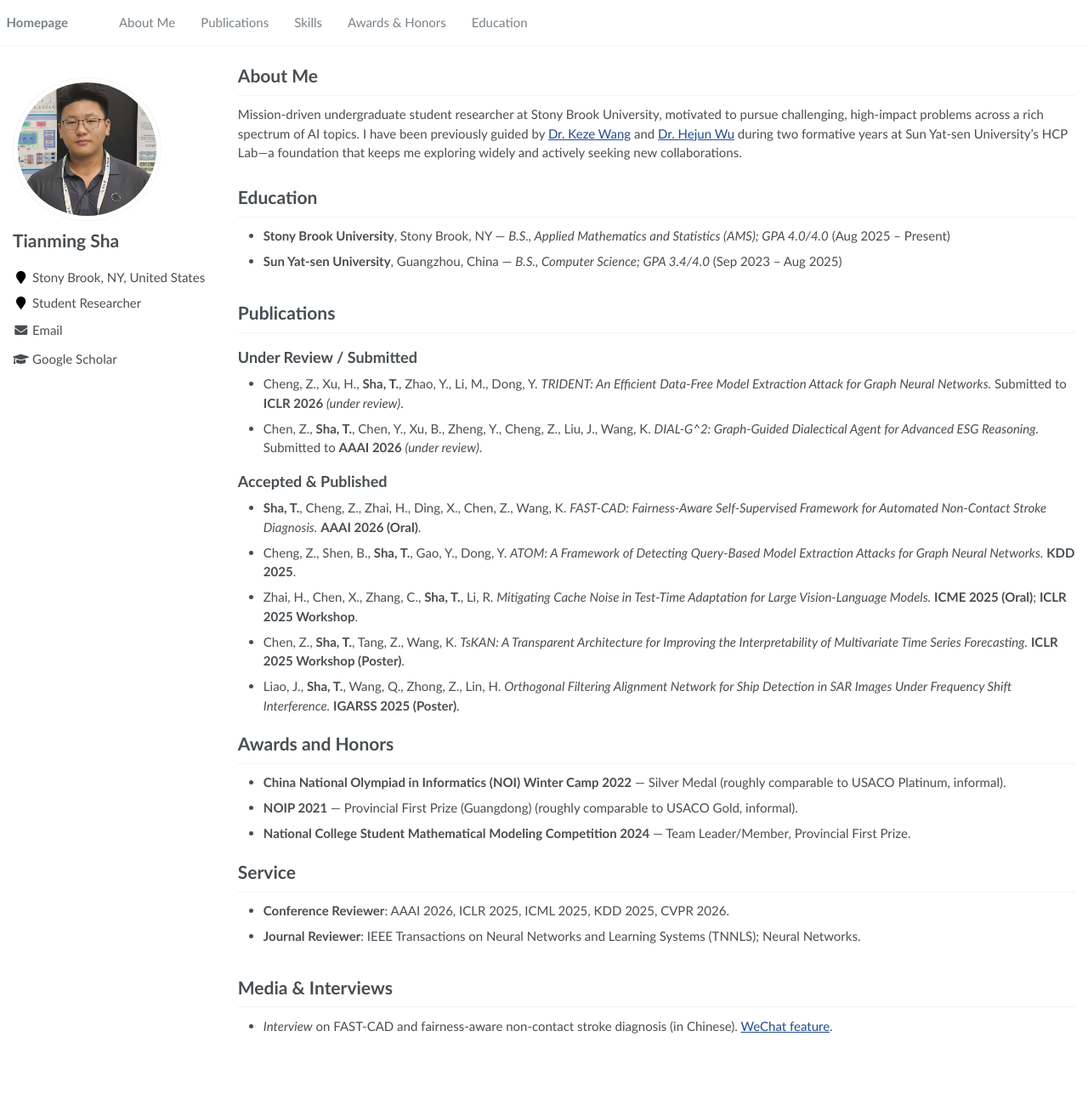
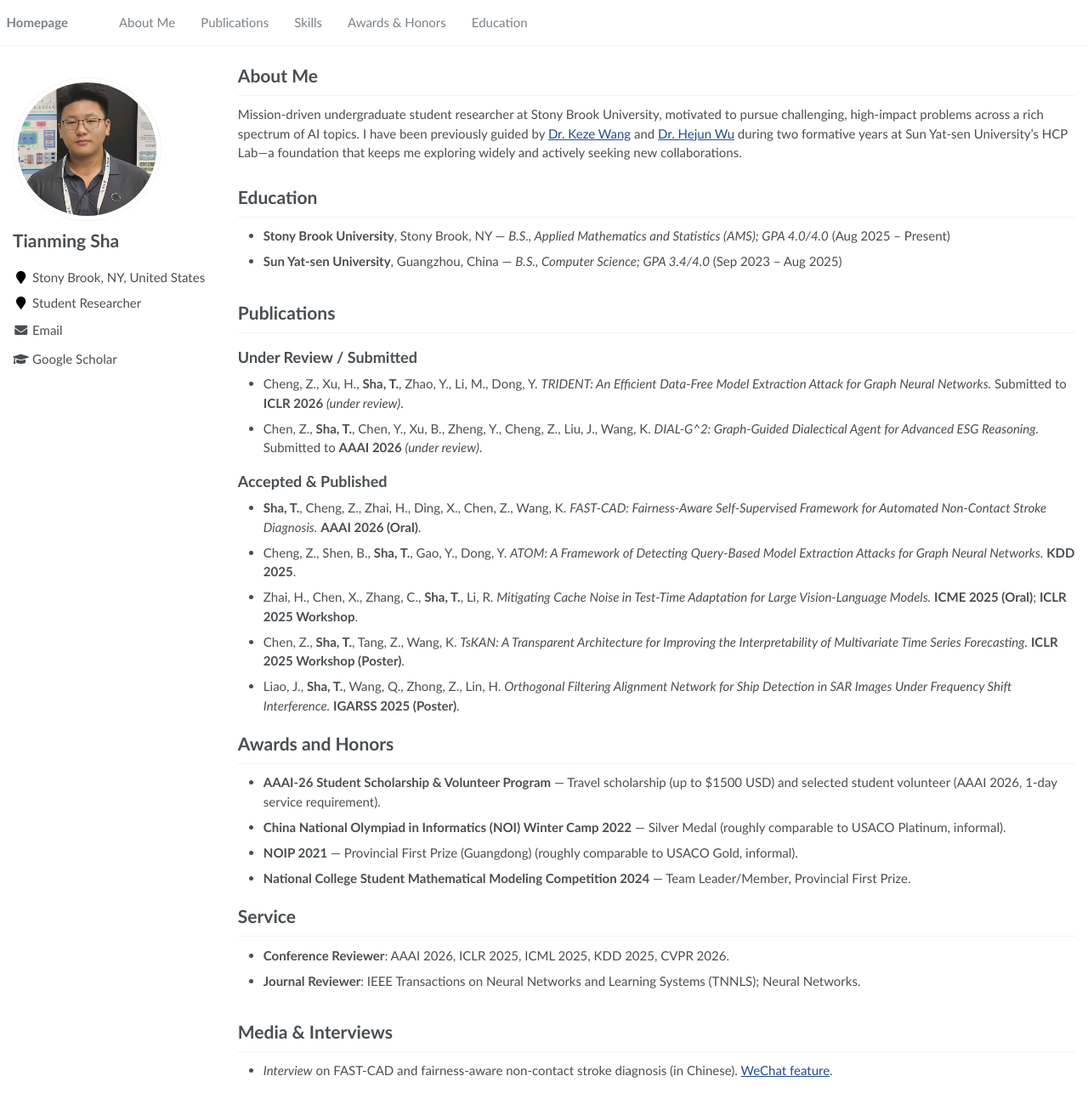
Before and after one commit to shatianming5/shatianming5.github.io, a Jekyll site: the page built from _pages/about.md, in a window 1280 px wide and 1286 px high. Shown: the whole window at 85% size. Built offline with Jekyll 4.4.1, drawn with Linux system fonts in a browser that asks for light colours.

Commit message:
Update about.md

```diff
--- a/_pages/about.md
+++ b/_pages/about.md
@@ -35,6 +35,7 @@ Mission-driven undergraduate student researcher at Stony Brook University, motiv
 - Liao, J., **Sha, T.**, Wang, Q., Zhong, Z., Lin, H. *Orthogonal Filtering Alignment Network for Ship Detection in SAR Images Under Frequency Shift Interference.* **IGARSS 2025 (Poster)**.
 
 # Awards and Honors
+- **AAAI-26 Student Scholarship & Volunteer Program** — Travel scholarship (up to \$1500 USD) and selected student volunteer (AAAI 2026, 1-day service requirement).
 - **China National Olympiad in Informatics (NOI) Winter Camp 2022** — Silver Medal (roughly comparable to USACO Platinum, informal).
 - **NOIP 2021** — Provincial First Prize (Guangdong) (roughly comparable to USACO Gold, informal).
 - **National College Student Mathematical Modeling Competition 2024** — Team Leader/Member, Provincial First Prize.
```
